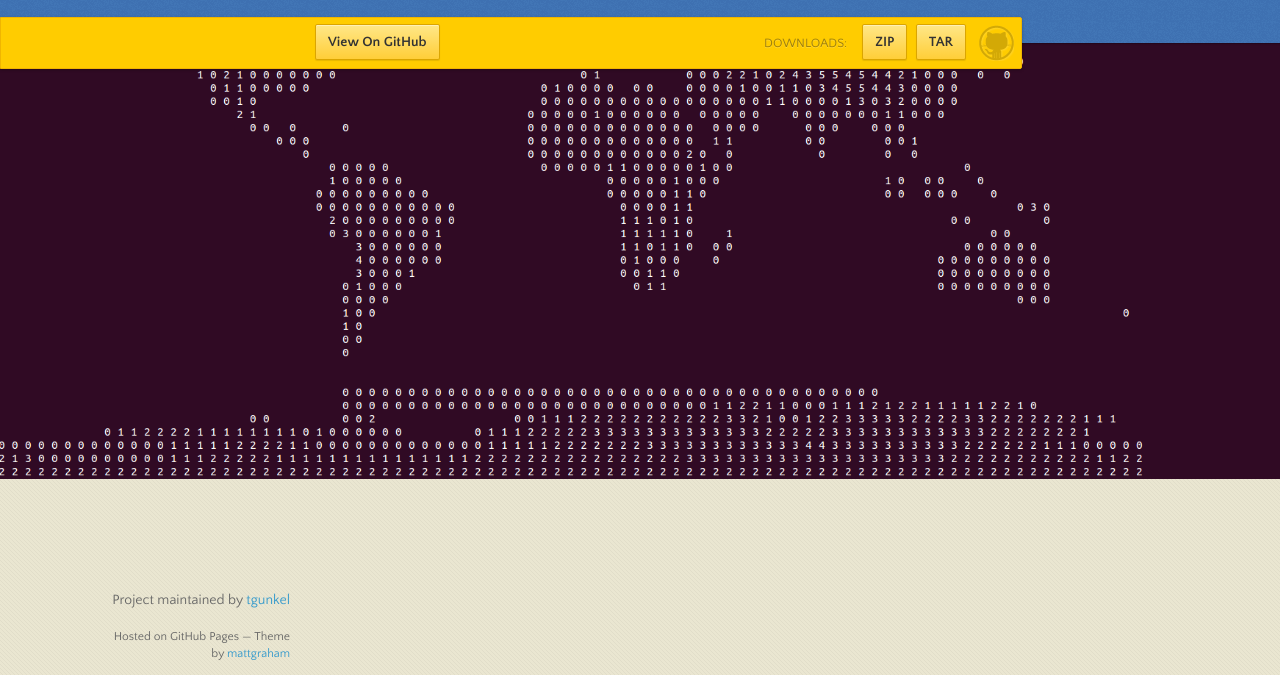
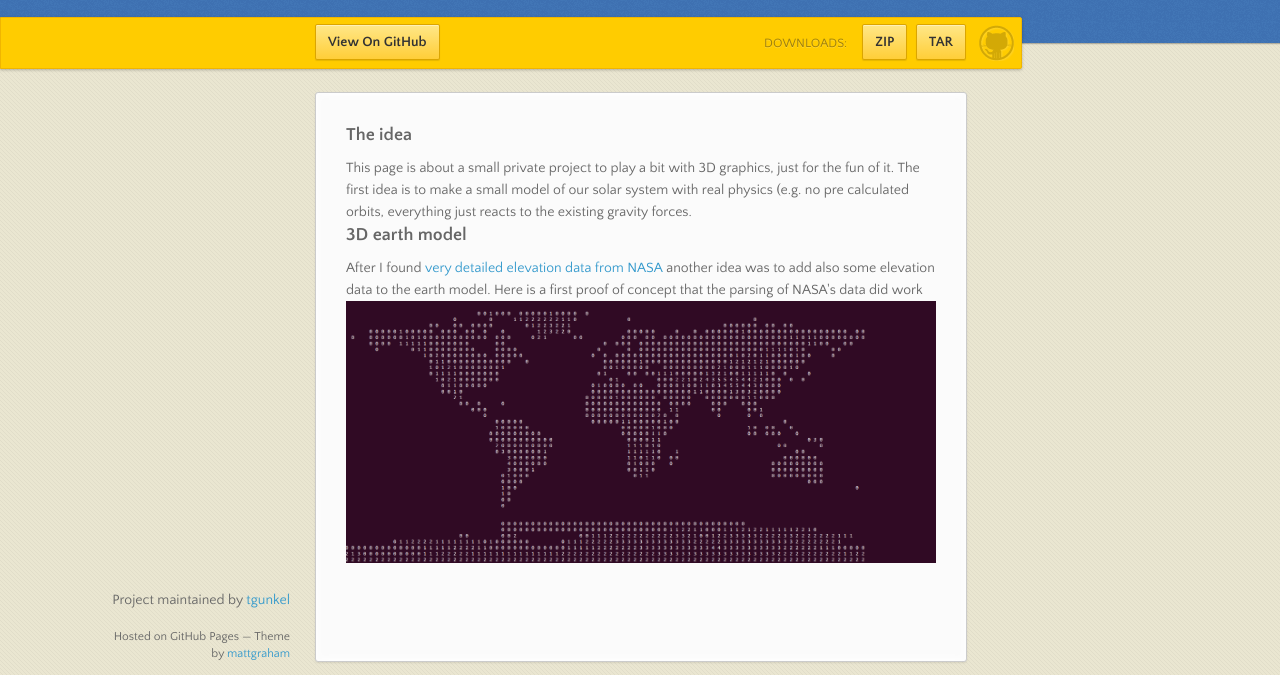
Before and after one commit to tgunkel/Going3D, a plain HTML site: page index.html in a window 1280 px wide. Shown: the part 98-773 px from the top of the page. Drawn offline with nearby package versions, Linux system fonts and the light colour scheme.

Commit message:
- make page work

```diff
--- a/index.html
+++ b/index.html
@@ -34,19 +34,20 @@
         </div>
       </div><!-- end banner -->
 
-      <img src="pics/Nasa_Eearth_Elevation_Test.png" alt="Nasa Eearth Elevation Test" />
-
     <div class="wrapper">
       <nav>
         <ul></ul>
       </nav>
       <section>
-        <h3><a name="welcome-to-github-pages" class="anchor" href="#welcome-to-github-pages"><span class="octicon octicon-link"></span></a>Welcome to GitHub Pages.</h3>
+        <h3>The idea</h3>
         This page is about a small private project to play a bit with 3D graphics, just for the fun of it.
 
         The first idea is to make a small model of our solar system with real physics (e.g. no pre calculated orbits, everything just reacts to the existing gravity forces.
 
+        <h3>3D earth model</h3>
         After I found <a href="http://visibleearth.nasa.gov/view.php?id=73934">very detailed elevation data from NASA</a> another idea was to add also some elevation data to the earth model. Here is a first proof of concept that the parsing of NASA's data did work
+
+        <img src="pics/Nasa_Eearth_Elevation_Test.png" alt="Nasa Eearth Elevation Test" />
 
       </section>
       <footer>
```
